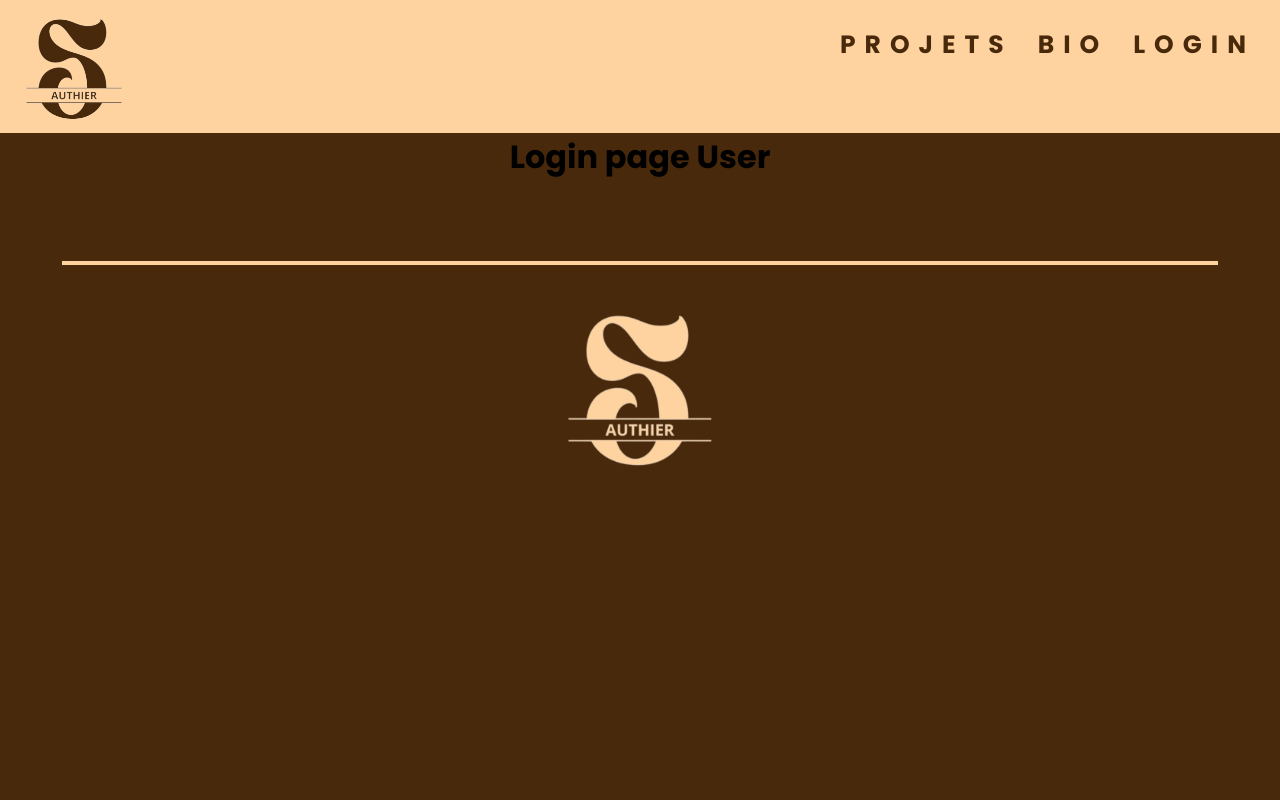
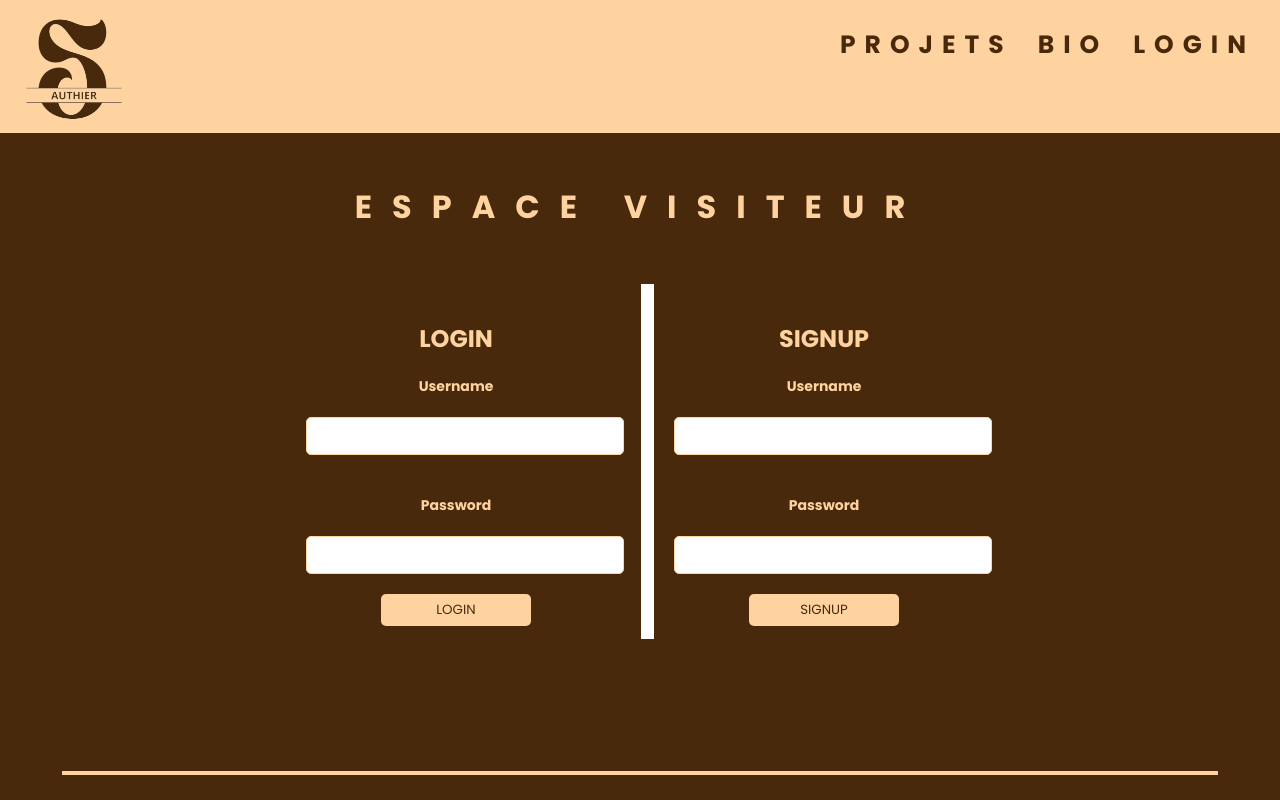
Before and after one commit to Vivien-Parsis/hackathon-front, a Vue app: page /loginUser in a window 1280 px wide. Shown: the top 800 px of the page. Built offline with nearby package versions, Linux system fonts and the light colour scheme.

Commit message:
Login user front

```diff
--- a/src/views/loginUser.vue
+++ b/src/views/loginUser.vue
@@ -1,5 +1,112 @@
 <template>
+    <div class="main-content">
+        <h1>ESPACE VISITEUR</h1>
+        <div class="form-container">
+            <form class="login-form">
+                <h2>LOGIN</h2>
+                <h3>Username</h3>
+                <input type="text">
+                <h3>Password</h3>
+                <input type="password">
+                <button type="submit" class="signup">LOGIN</button>
+            </form>
+            <hr></hr>
+            <form class="signup-form">
+                <h2>SIGNUP</h2>
+                <h3>Username</h3>
+                <input type="text">
+                <h3>Password</h3>
+                <input type="password">
+                <button type="submit" class="signup">SIGNUP</button>
+            </form>
+        </div>
+    </div>
+</template>
 
-    <h1> Login page User</h1>
+<style scoped>
+* {
+    margin: 0;
+    padding: 0;
+    font-family: "Poppins", sans-serif;
+    scroll-behavior: smooth;
+    background-color: #49290B;
+}
 
-</template>
+h1 {
+    font-family: "Poppins", sans-serif;
+    width: 100%;
+    margin-bottom: 50px;
+    letter-spacing: 20px;
+}
+
+.main-content {
+    background-color: #49290B;
+    color: #FFD39F;
+    font-family: "Poppins", sans-serif;
+    text-align: center;
+    padding: 50px 0;
+}
+
+.form-container {
+    display: flex;
+    justify-content: center;
+    align-items: center;
+    flex-direction: row;
+}
+
+.login-form,
+.signup-form {
+    width: 300px;
+    margin: 20px;
+    height: 320px;
+}
+
+h2  {
+    margin: 0;
+    margin-bottom: 20px;
+    margin-top:20px;
+}
+
+h3 {
+    margin: 0;
+    margin-bottom: 20px;
+    margin-top:20px;
+    font-size: 14px;
+}
+
+input[type="text"],
+input[type="password"] {
+    width: 100%;
+    margin-bottom: 20px;
+    padding: 8px;
+    border-radius: 5px;
+    border: 1px solid #FFD39F;
+    background-color: #fff;
+}
+
+button.signup {
+    width: 50%;
+    margin-bottom: 10px;
+    padding: 6px;
+    border-radius: 5px;
+    border: none;
+    cursor: pointer;
+    background-color: #FFD39F;
+    color: #49290B;
+}
+
+hr {
+    border: none;
+    margin-left: 15px;
+    border-left: 10px solid #fff;
+    border-top: 85px solid #fff;
+    border-bottom: 270px solid #fff;
+    color: #333;
+    overflow: visible;
+    text-align: center;
+    width: 3px;
+    height: 100%;
+}
+
+
+</style>
```
